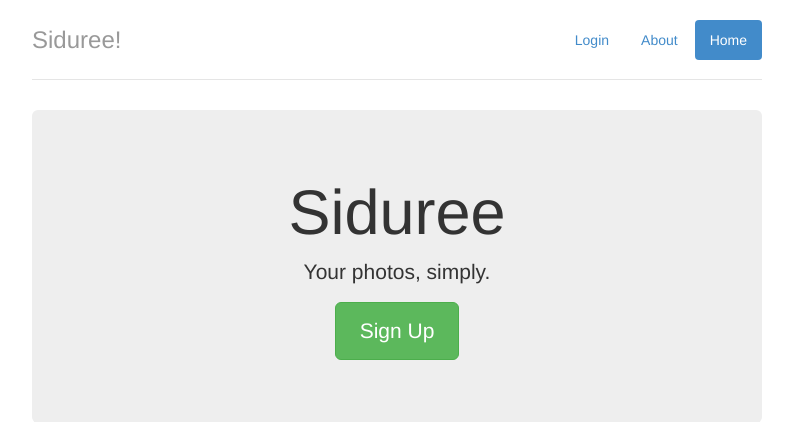
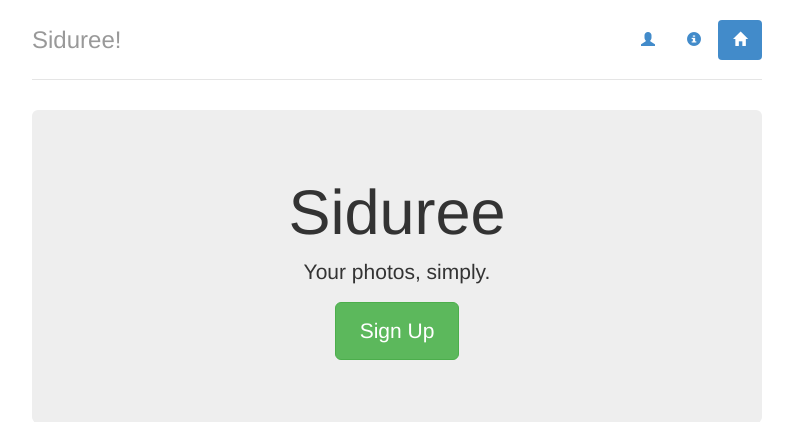
Before and after one commit to aimxhaisse/siduree, a Flask app: page / in a window 1280 px wide. Shown: the top 422 px of the page, without its empty margins (243-1036 px from the left). Run offline with Flask 2, Linux system fonts and the light colour scheme; some libraries are stand-ins or nearby versions.

Commit message:
[app] added menu icons.

```diff
--- a/app/templates/base.html
+++ b/app/templates/base.html
@@ -25,18 +25,24 @@
 
     <div class="container">
       <div class="header">
-        <ul class="nav inverse nav-pills pull-right">
+        <ul class="nav nav-pills pull-right">
 
           <li class="{% if active_page == 'user' %}active{% endif %}">
-	    <a href="{{ url_for('login') }}">Login</a>
+	    <a href="{{ url_for('login') }}">
+	      <span class="glyphicon glyphicon-user"></span>
+	    </a>
 	  </li>
 
           <li class="{% if active_page == 'about' %}active{% endif %}">
-	    <a href="{{ url_for('about') }}">About</a>
+	    <a href="{{ url_for('about') }}">
+	      <span class="glyphicon glyphicon-info-sign"></span>
+	    </a>
 	  </li>
 
           <li class="{% if active_page == 'home' %}active{% endif %}">
-	    <a href="{{ url_for('index') }}">Home</a>
+	    <a href="{{ url_for('index') }}">
+	      <span class="glyphicon glyphicon-home"></span>
+	    </a>
 	  </li>
 
         </ul>
--- a/app/templates/index.html
+++ b/app/templates/index.html
@@ -4,6 +4,6 @@
 <div class="jumbotron">
   <h1>Siduree</h1>
   <p class="lead">Your photos, simply.</p>
-  <p><a class="btn btn-lg btn-success" href="#" role="button">Sign Up</a></p>
+  <p><a class="btn btn-lg btn-success" href="{{ url_for('register') }}" role="button">Sign Up</a></p>
 </div>
 {% endblock %}
```
